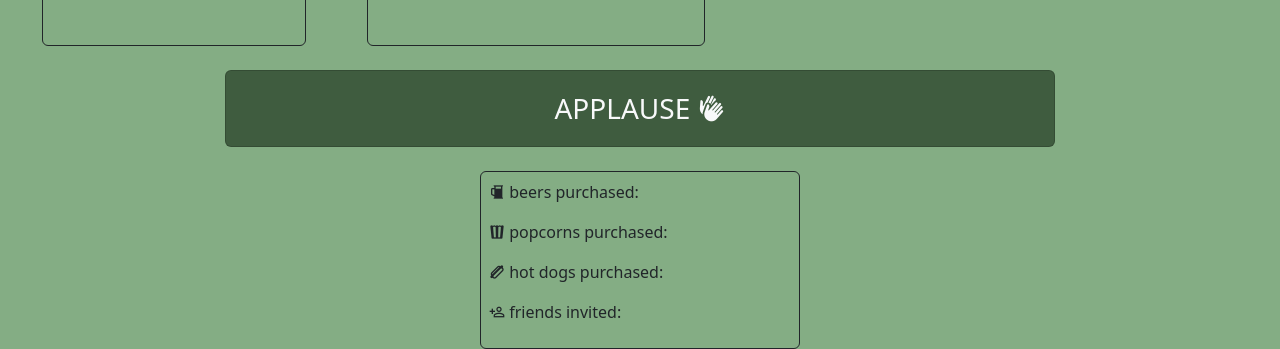
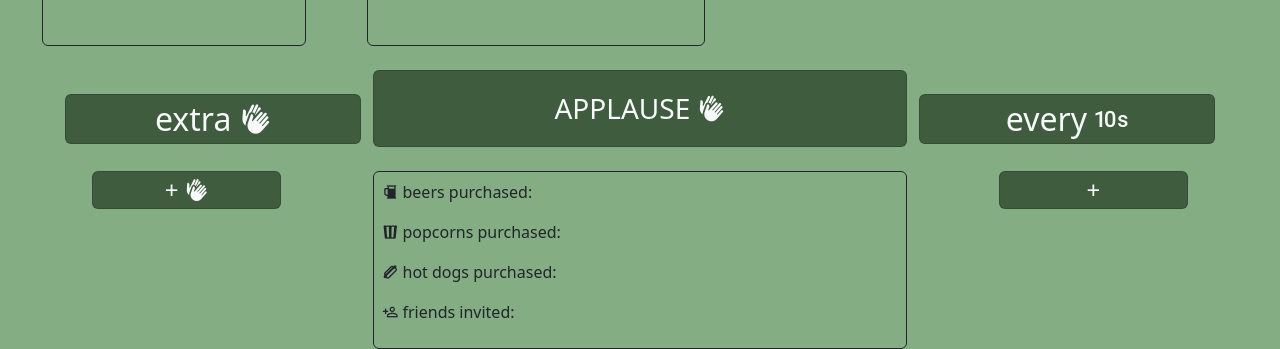
Before and after one commit to heatherflo/checkpoint2, a plain HTML site: page index.html in a window 1280 px wide. Shown: the part 511-860 px from the top of the page. Drawn offline with nearby package versions, Linux system fonts and the light colour scheme; a web font is replaced by a local one.

Commit message:
more design complete

```diff
--- a/app.js
+++ b/app.js
@@ -68,6 +68,9 @@ function updateItem() {
   document.getElementById('hotdog1').innerHTML = template
   document.getElementById('friend1').innerHTML = template
 
+}
+
+function updateExtra() {
 
 
 }
--- a/index.html
+++ b/index.html
@@ -85,9 +85,19 @@
       <!-- //NOTE tally board of applause points -->
 
       <section class="row justify-content-center pb-4">
-        <div class="col-8 ">
-          <div>
-            <div class="card text-center applause text-light fs-3 mt-4">
+
+        <span class=" col-3 ">
+          <div class="card text-center applause text-light fs-2 mt-5 ">
+            <span>
+              extra <span class="mdi mdi-hand-clap"></span>
+            </span>
+
+
+
+
+          </div>
+        </span>
+        <span class="col-5 card text-center applause text-light fs-3 mt-4">
           <div class="p-3">
             <span>
               APPLAUSE <span class="mdi mdi-hand-clap"></span>
@@ -95,15 +105,31 @@
             </span>
             <span id="applause"></span>
           </div>
-            </div>
+        </span>
+
+        <span class=" col-3 ">
+          <div class="card text-center applause text-light fs-2 mt-5 ">
+            <span>
+              every <span class="mdi mdi-timer-10"></span>
+            </span>
 
           </div>
+        </span>
 
       </section>
 
-      <!-- //NOTE tally board of upgrade costs -->
-      <section class="row justify-content-around">
-        <div class="col-3 border rounded-2 border-1 border-dark text-dark p-2">
+      <!-- //NOTE tally board of upgrade points -->
+      <section class="row justify-content-evenly align-items-top ">
+        <div class="col-2">
+          <div class="card applause text-light text-center  fs-4 ">
+            <span>+ <span class="mdi mdi-hand-clap"></span></span>
+
+          </div>
+        </div>
+
+
+
+        <div class="col-5 border rounded-2 border-1 border-dark text-dark p-2 ">
           <p class="item"><span class="mdi mdi-glass-mug"></span> beers purchased: <span id="beer1"></span></p>
           <p><span class="mdi mdi-popcorn"></span> popcorns purchased: <span id="popcorn1"></span></p>
           <p><span class="mdi mdi-food-hot-dog"></span> hot dogs purchased: <span id="hotdog1"></span></p>
@@ -112,6 +138,12 @@
 
         </div>
 
+        <div class="col-2">
+          <div class="card applause text-light text-center  fs-4 ">
+            <span>+ </span>
+
+          </div>
+        </div>
 
 
       </section>
```
Lines whose indentation alone changed are shown as unchanged.
